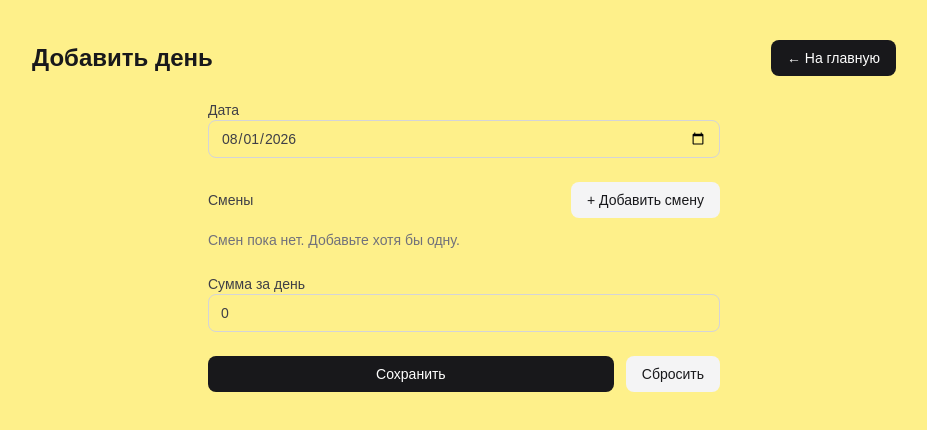
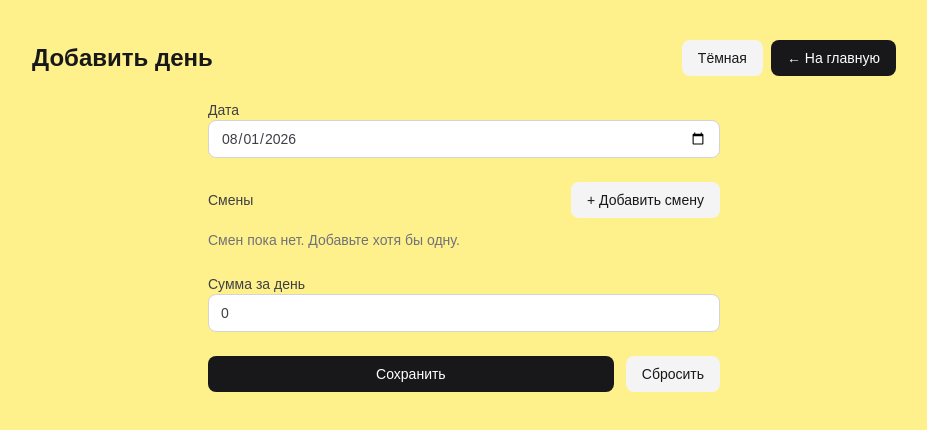
Before and after one commit to vikkont79/kurstata, a Next.js app: page /add in a window 1280 px wide. Shown: the top 430 px of the page, without its empty margins (176-1103 px from the left). Built offline with nearby package versions, Linux system fonts and the light colour scheme.

Commit message:
feat: добавляет в хедер переключатель темы

```diff
--- a/src/app/globals.css
+++ b/src/app/globals.css
@@ -1,8 +1,17 @@
 @import "tailwindcss";
+
+@custom-variant dark (&:where(.dark, .dark *));
 
 :root {
   --background: #fef08a ;
   --foreground: #171717;
+  color-scheme: light;
+}
+
+.dark {
+  --background: #451a03;
+  --foreground: #ededed;
+  color-scheme: dark;
 }
 
 @theme inline {
@@ -12,13 +21,6 @@
   --font-mono: var(--font-geist-mono);
 }
 
-@media (prefers-color-scheme: dark) {
-  :root {
-    --background: #451a03;
-    --foreground: #ededed;
-  }
-}
-
 body {
   background: var(--background);
   color: var(--foreground);
--- a/src/app/layout.tsx
+++ b/src/app/layout.tsx
@@ -27,8 +27,14 @@ export default function RootLayout({
     <html
       lang="en"
       className={`${geistSans.variable} ${geistMono.variable} h-full antialiased`}
+      suppressHydrationWarning
     >
       <body className="min-h-full flex flex-col">
+        <script
+          dangerouslySetInnerHTML={{
+            __html: `(function(){try{var t=localStorage.getItem('theme');var d=t==='dark'||(!t&&window.matchMedia('(prefers-color-scheme: dark)').matches);if(d)document.documentElement.classList.add('dark')}catch(e){}})();`,
+          }}
+        />
         {children}
         <Toaster position="top-center" richColors />
       </body>
--- a/src/shared/ui/input/Input.tsx
+++ b/src/shared/ui/input/Input.tsx
@@ -12,7 +12,7 @@ const Input = forwardRef<HTMLInputElement, InputProps>(
         className={`w-full rounded-lg border px-3 py-2 text-sm outline-none transition-colors placeholder:text-zinc-400 focus:ring-2 focus:ring-zinc-900 dark:focus:ring-zinc-100 ${
           hasError
             ? 'border-red-500 focus:ring-red-500'
-            : 'border-zinc-300 dark:border-zinc-600 dark:bg-zinc-800 dark:text-zinc-100'
+            : 'border-zinc-300 bg-white dark:border-zinc-600 dark:bg-zinc-900 dark:text-zinc-100'
         } ${className ?? ''}`}
         {...props}
       />
--- a/src/widgets/header/ui/Header.tsx
+++ b/src/widgets/header/ui/Header.tsx
@@ -1,5 +1,6 @@
 import Link from 'next/link'
 import { getButtonClassName } from '@/shared/ui/button/Button'
+import { ThemeToggle } from '@/widgets/header/ui/ThemeToggle'
 
 type HeaderProps = {
   title: string
@@ -11,9 +12,12 @@ const Header = ({ title, link, className }: HeaderProps) => {
   return (
     <header className={`flex items-center justify-between ${className ?? ''}`}>
       <h1 className="text-2xl font-bold text-zinc-900 dark:text-zinc-100">{title}</h1>
-      <Link href={link.href} className={getButtonClassName('primary')}>
-        {link.label}
-      </Link>
+      <div className="flex items-center gap-2">
+        <ThemeToggle />
+        <Link href={link.href} className={getButtonClassName('primary')}>
+          {link.label}
+        </Link>
+      </div>
     </header>
   )
 }
--- /dev/null
+++ b/src/widgets/header/ui/ThemeToggle.tsx
@@ -0,0 +1,32 @@
+'use client'
+
+import { useEffect, useState } from 'react'
+import { getButtonClassName } from '@/shared/ui/button/Button'
+
+const ThemeToggle = () => {
+  const [isDark, setIsDark] = useState(false)
+
+  useEffect(() => {
+    setIsDark(document.documentElement.classList.contains('dark'))
+  }, [])
+
+  const toggleTheme = () => {
+    const next = !isDark
+    setIsDark(next)
+    document.documentElement.classList.toggle('dark', next)
+    localStorage.setItem('theme', next ? 'dark' : 'light')
+  }
+
+  return (
+    <button
+      type="button"
+      onClick={toggleTheme}
+      className={getButtonClassName('secondary')}
+      aria-label={isDark ? 'Переключить на светлую тему' : 'Переключить на тёмную тему'}
+    >
+      {isDark ? 'Светлая' : 'Тёмная'}
+    </button>
+  )
+}
+
+export { ThemeToggle }
```
